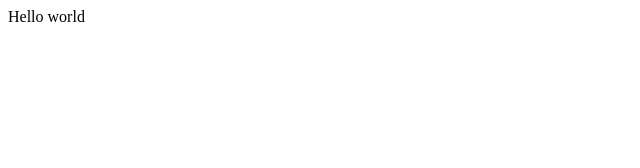
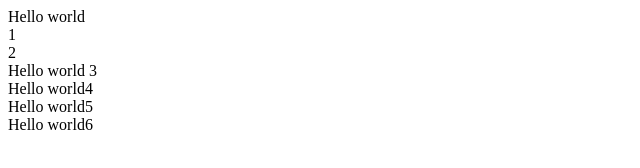
Before and after one commit to Searcher865/searcher865.github.io, a plain HTML site: page index.html in a window 1280 px wide. Shown: the whole page, without its empty margins (0-640 px from the left). Drawn offline with Linux system fonts and the light colour scheme.

Commit message:
Update index.html

```diff
--- a/index.html
+++ b/index.html
@@ -1 +1,7 @@
 <div>Hello world</div>
+<div>1</div>
+<div>2</div>
+<div>Hello world 3</div>
+<div>Hello world4</div>
+<div>Hello world5</div>
+<div>Hello world6</div>
```
